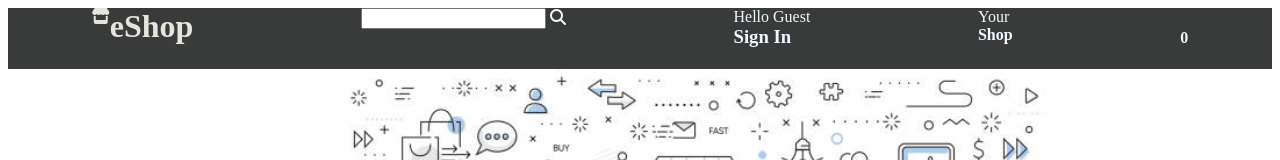
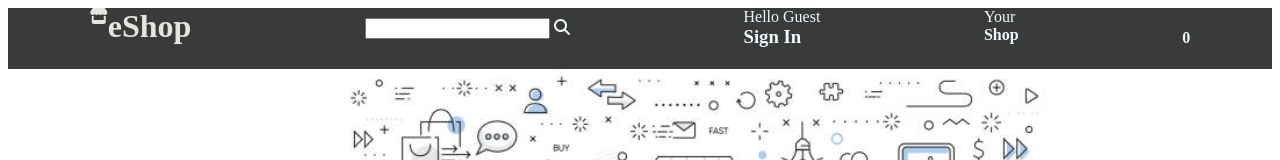
Before and after one commit to shama771/E-commerce-website, a plain HTML site: page index.html in a window 1280 px wide. Shown: the top 160 px of the page. Drawn offline with Linux system fonts and the light colour scheme; some icons are missing.

Commit message:
padding done

```diff
--- a/index.html
+++ b/index.html
@@ -5,6 +5,9 @@
 
     <script src="https://kit.fontawesome.com/d6922bd0ba.js" crossorigin="anonymous"></script>
     <style>
+        .header-search{
+            padding: 10px;
+        }
         .header-search{
             color: aliceblue;
         }
```
